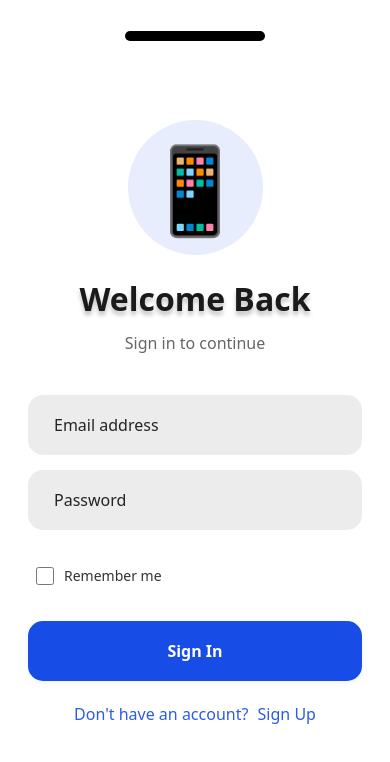
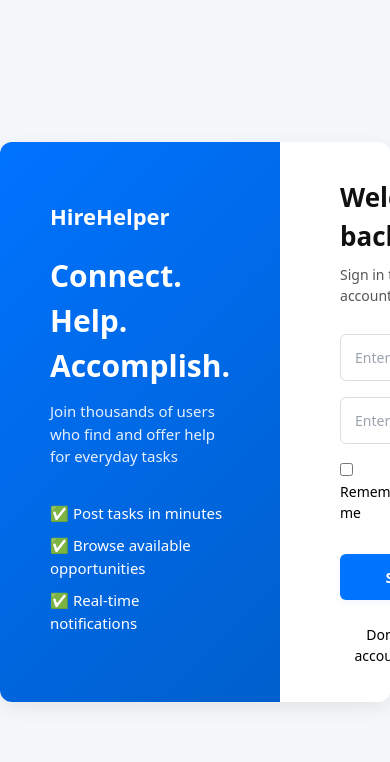
Before and after one commit to springboardmentor632/internship_infosys_2025_hire_a_helper_team_03, a React (Create React App) app in the folder frontend/: page / in a window 390 px wide. Shown: the top 762 px of the page. Built offline with nearby package versions, Linux system fonts and the light colour scheme.

Commit message:
updated UI

```diff
--- a/frontend/src/Components/login.jsx
+++ b/frontend/src/Components/login.jsx
@@ -3,7 +3,11 @@ import { useNavigate } from "react-router-dom";
 import "./signup.css";
 
 export default function LoginPage() {
-  const [formData, setFormData] = useState({ email: "", password: "", remember: false });
+  const [formData, setFormData] = useState({
+    email: "",
+    password: "",
+    remember: false,
+  });
   const [error, setError] = useState("");
   const navigate = useNavigate();
 
@@ -22,7 +26,10 @@ export default function LoginPage() {
       const res = await fetch("http://localhost:5000/api/auth/login", {
         method: "POST",
         headers: { "Content-Type": "application/json" },
-        body: JSON.stringify({ email: formData.email, password: formData.password }),
+        body: JSON.stringify({
+          email: formData.email,
+          password: formData.password,
+        }),
       });
       const data = await res.json();
       if (!res.ok) throw new Error(data.message || "Login failed");
@@ -34,83 +41,70 @@ export default function LoginPage() {
 
   return (
     <div className="page-container">
-      <div className="main-card">
-        {/* Left: Blue Welcome Section (Hidden on mobile) */}
-        <div className="welcome-section" style={{ flex: 1.2, alignItems: 'flex-start', textAlign: 'left' }}>
-          <div style={{ maxWidth: 420 }}>
-            <h1 style={{ fontSize: 44, fontWeight: 800, marginBottom: 8, lineHeight: 1.1, color: '#fff' }}>
-              Welcome Back<br />
-              <span style={{ color: "#f472b6" }}>to HireHelper</span>
-            </h1>
-            <div style={{ fontSize: 16, marginBottom: 32, marginTop: 8, opacity: 0.9, color: '#fff' }}>
-              Login to access your account
-            </div>
-          </div>
-          <img
-            src="/Illustration.png"
-            alt="Login illustration for HireHelper"
-            style={{ width: "100%", maxWidth: 420, marginTop: 24 }}
-          />
+      <div className="login-card">
+        {/* LEFT SIDE */}
+        <div className="left-section">
+          <h1 className="brand-title"> HireHelper</h1>
+          <h3 className="headline">Connect. Help. Accomplish.</h3>
+          <p className="subtext">
+            Join thousands of users who find and offer help for everyday tasks
+          </p>
+          <ul className="features-list">
+            <li>✅ Post tasks in minutes</li>
+            <li>✅ Browse available opportunities</li>
+            <li>✅ Real-time notifications</li>
+          </ul>
         </div>
 
-        {/* Right: Login Form Section */}
-        <div className="form-section" style={{ flex: 1 }}>
-          {/* Mobile Icon (Visible only on mobile) */}
-          <div className="mobile-icon-container">
-            📱
-          </div>
-
-          <div style={{ width: "100%", maxWidth: 340, margin: '0 auto' }}>
-            <h2 className="title">Welcome Back</h2>
-            <div className="subtitle">Sign in to continue</div>
+        {/* RIGHT SIDE */}
+        <div className="right-section">
+          <h2 className="title">Welcome back</h2>
+          <p className="subtitle">Sign in to your account to continue</p>
 
           <form onSubmit={handleSubmit}>
             <input
               type="email"
               name="email"
-                placeholder="Email address"
+              placeholder="Enter your email"
               value={formData.email}
               onChange={handleChange}
-                className="input-field full-width"
+              className="input-field"
               required
             />
             <input
               type="password"
               name="password"
-                placeholder="Password"
+              placeholder="Enter your password"
               value={formData.password}
               onChange={handleChange}
-                className="input-field full-width"
+              className="input-field"
               required
             />
-              <div className="checkbox-group">
+
+            <div className="form-options">
+              <label>
                 <input
                   type="checkbox"
-                  id="remember"
                   name="remember"
                   checked={formData.remember}
                   onChange={handleChange}
-                />
-                <label htmlFor="remember">Remember me</label>
+                />{" "}
+                Remember me
+              </label>
+              <span className="forgot">Forgot password?</span>
             </div>
-              {error && (
-                <div style={{ color: "red", marginBottom: 10, textAlign: "center" }}>{error}</div>
-              )}
+
+            {error && <div className="error-msg">{error}</div>}
+
             <button type="submit" className="submit-btn">
               Sign In
             </button>
+
+            <div className="signup-link">
+              Don’t have an account?{" "}
+              <span onClick={() => navigate("/signup")}>Sign up</span>
+            </div>
           </form>
-
-            <div className="existing">
-              Don't have an account?{' '}
-              <span
-                className="signIn"
-                onClick={() => navigate("/signup")}
-              >
-                Sign Up
-              </span>
-            </div>
-          </div>
         </div>
       </div>
     </div>
--- a/frontend/src/components/signup.css
+++ b/frontend/src/components/signup.css
@@ -1,335 +1,164 @@
-/* src/signup.css */
-
-/* --- General Page Layout --- */
 .page-container {
-  min-height: 100vh;
   display: flex;
+  justify-content: center;
   align-items: center;
-  justify-content: center;
-  padding: 20px;
-  background: linear-gradient(135deg, #f0f4f8 0%, #e8ecf2 100%);
+  height: 100vh;
+  background: #f5f8fb;
 }
 
-.main-card {
-  background: white;
-  border-radius: 24px;
-  box-shadow: 0 15px 45px rgba(0, 0, 0, 0.08), 0 8px 20px rgba(0, 0, 0, 0.03);
-  display: grid;
-  grid-template-columns: 1fr 1.2fr;
-  max-width: 1100px;
-  width: 100%;
+.login-card {
+  display: flex;
+  width: 900px;
+  height: 560px;
+  border-radius: 12px;
   overflow: hidden;
+  background: #fff;
+  box-shadow: 0 6px 20px rgba(0, 0, 0, 0.08);
 }
 
-/* --- Form Section Styling --- */
-.form-section {
+/* LEFT SIDE */
+.left-section {
+  flex: 1;
+  background: linear-gradient(135deg, #0073ff, #005fcc);
+  color: white;
   padding: 60px 50px;
+  display: flex;
+  flex-direction: column;
+  justify-content: center;
+}
+
+.brand-title {
+  font-size: 22px;
+  font-weight: 600;
+  margin-bottom: 20px;
+}
+
+.headline {
+  font-size: 30px;
+  font-weight: 700;
+  margin-bottom: 12px;
+}
+
+.subtext {
+  font-size: 15px;
+  margin-bottom: 24px;
+  opacity: 0.9;
+}
+
+.features-list {
+  list-style: none;
+  padding: 0;
+}
+
+.features-list li {
+  margin: 10px 0;
+  font-size: 15px;
+}
+
+/* RIGHT SIDE */
+.right-section {
+  flex: 1;
+  padding: 60px;
+  display: flex;
+  flex-direction: column;
+  justify-content: center;
+  background: #ffffff;
 }
 
 .title {
-  font-size: 32px;
+  font-size: 26px;
   font-weight: 700;
   margin-bottom: 8px;
-  color: #1a1a1a;
+  color: #111;
 }
 
 .subtitle {
-  color: #666;
   font-size: 14px;
-  margin-bottom: 40px;
-}
-
-.form-row {
-  display: grid;
-  grid-template-columns: 1fr 1fr;
-  gap: 16px;
-  margin-bottom: 16px;
+  color: #555;
+  margin-bottom: 28px;
 }
 
 .input-field {
   width: 100%;
-  padding: 14px 18px;
-  border: none;
-  background: #f5f5f5;
-  border-radius: 12px;
+  padding: 12px 14px;
+  margin-bottom: 16px;
+  border-radius: 6px;
+  border: 1px solid #ddd;
+  outline: none;
   font-size: 14px;
-  color: #333;
-  transition: background 0.3s, box-shadow 0.3s;
-  margin-bottom: 16px;
-  box-sizing: border-box;
-}
-
-.input-field::placeholder {
-  color: #a0a0a0;
 }
 
 .input-field:focus {
-  outline: none;
-  background: #ebebeb;
-  box-shadow: 0 0 0 2px rgba(43, 89, 255, 0.3);
+  border-color: #0073ff;
 }
 
-.full-width {
-  grid-column: 1 / -1;
+.form-options {
+  display: flex;
+  justify-content: space-between;
+  align-items: center;
+  margin-bottom: 20px;
+  font-size: 14px;
 }
 
-.checkbox-group {
-  display: flex;
-  align-items: center;
-  margin: 24px 0 32px 0;
-}
-
-.checkbox-group input[type="checkbox"] {
-  width: 18px;
-  height: 18px;
-  margin-right: 10px;
-  cursor: pointer;
-  accent-color: #2B59FF;
-  border-radius: 4px;
-}
-
-.checkbox-group label {
-  font-size: 14px;
-  color: #333;
+.forgot {
+  color: #0073ff;
   cursor: pointer;
 }
 
-.link {
-  color: #2B59FF;
-  text-decoration: none;
-  cursor: pointer;
-}
-
-.link:hover {
-  text-decoration: underline;
+.error-msg {
+  color: red;
+  text-align: center;
+  margin-bottom: 10px;
 }
 
 .submit-btn {
   width: 100%;
-  padding: 16px;
-  background: #2B59FF;
+  padding: 12px;
+  background-color: #0073ff;
   color: white;
   border: none;
-  border-radius: 12px;
-  font-size: 16px;
+  border-radius: 6px;
+  font-size: 15px;
+  cursor: pointer;
   font-weight: 600;
-  cursor: pointer;
-  transition: background 0.3s, transform 0.2s;
+  transition: background 0.3s;
 }
 
 .submit-btn:hover {
-  background: #234CCD;
+  background-color: #005fcc;
 }
 
-.submit-btn:active {
-  transform: translateY(1px);
+.divider {
+  text-align: center;
+  color: #888;
+  font-size: 13px;
+  margin: 20px 0;
 }
 
-/* --- Welcome Section Styling --- */
-.welcome-section {
-  background: #2B59FF;
-  padding: 60px;
+.social-buttons {
   display: flex;
-  flex-direction: column;
-  align-items: center;
   justify-content: center;
-  text-align: center;
+  gap: 12px;
 }
 
-.welcome-text {
-  font-size: 48px;
-  font-weight: 700;
-  color: white;
-  margin-bottom: 4px;
+.social-btn {
+  width: 45px;
+  height: 40px;
+  border: 1px solid #ccc;
+  border-radius: 6px;
+  background: white;
+  font-size: 18px;
+  cursor: pointer;
 }
 
-.brand-text {
-  font-size: 54px;
-  font-weight: 800;
-  color: #f562ac;
-  margin: 0;
+.signup-link {
+  text-align: center;
+  margin-top: 24px;
+  font-size: 14px;
 }
 
-.welcome-subtitle {
-  color: white;
-  font-size: 15px;
-  margin-top: 12px;
+.signup-link span {
+  color: #0073ff;
+  cursor: pointer;
+  font-weight: 600;
 }
-
-/* --- Illustration Styling --- */
-.illustration-container {
-  margin-top: 40px;
-  width: 100%;
-  max-width: 400px;
-}
-
-.illustration-img {
-  max-width: 100%;
-  height: auto;
-  display: block;
-  margin: 0 auto;
-}
-
-.existing {
-  text-align: center;
-  padding: 5px;
-  margin-top: 20px;
-  font-size: 16px;
-  color: #666;
-}
-
-.signIn {
-  color: #2563eb;
-  font-weight: 500;
-  margin-left: 5px;
-}
-
-/* Mobile Icon Container */
-.mobile-icon-container {
-  display: none;
-  width: 135px;
-  height: 135px;
-  background: rgba(23, 77, 230, 0.1);
-  border-radius: 50%;
-  margin: 40px auto 20px;
-  align-items: center;
-  justify-content: center;
-  font-size: 85px;
-}
-
-/* --- RESPONSIVE STYLES FOR MOBILE --- */
-@media (max-width: 768px) {
-  .page-container {
-    padding: 0;
-    background: #ffffff;
-  }
-
-  .main-card {
-    display: flex;
-    flex-direction: column;
-    max-width: 100%;
-    width: 100%;
-    min-height: 100vh;
-    border-radius: 25px;
-    box-shadow: none;
-    margin: 0;
-  }
-
-  /* Hide welcome section on mobile */
-  .welcome-section {
-    display: none !important;
-  }
-
-  /* Form section takes full screen */
-  .form-section {
-    padding: 80px 28px 40px;
-    width: 100%;
-    box-sizing: border-box;
-    display: flex;
-    flex-direction: column;
-    justify-content: flex-start;
-    min-height: 100vh;
-  }
-
-  /* Show mobile icon */
-  .mobile-icon-container {
-    display: flex;
-  }
-
-  .title {
-    font-size: 32px;
-    font-weight: 700;
-    text-align: center;
-    margin-bottom: 8px;
-    text-shadow: 0px 4px 4px rgba(0, 0, 0, 0.25);
-  }
-
-  .subtitle {
-    font-size: 16px;
-    text-align: center;
-    margin-bottom: 40px;
-    color: #666;
-  }
-
-  .form-row {
-    display: flex;
-    flex-direction: column;
-    gap: 0;
-    margin-bottom: 0;
-  }
-
-  .input-field {
-    width: 100%;
-    padding: 18px 26px;
-    font-size: 16px;
-    border-radius: 15px;
-    background: rgba(217, 217, 217, 0.51);
-    margin-bottom: 15px;
-    box-sizing: border-box;
-  }
-
-  .input-field::placeholder {
-    color: rgba(0, 0, 0, 0.85);
-  }
-
-  .checkbox-group {
-    margin: 20px 0 25px 8px;
-  }
-
-  .checkbox-group input[type="checkbox"] {
-    width: 18px;
-    height: 18px;
-    background: #D9D9D9;
-  }
-
-  .checkbox-group label {
-    font-size: 14px;
-  }
-
-  .submit-btn {
-    width: 100%;
-    padding: 18px;
-    font-size: 16px;
-    font-weight: 700;
-    border-radius: 15px;
-    background: #174DE6;
-    margin-top: 10px;
-  }
-
-  .existing {
-    font-size: 16px;
-    margin-top: 16px;
-    text-align: center;
-    color: #2B5CE6;
-  }
-
-  .signIn {
-    color: #2B5CE6;
-    font-weight: 400;
-  }
-
-  /* Add top bar indicator */
-  .page-container::before {
-    content: '';
-    position: fixed;
-    top: 31px;
-    left: 50%;
-    transform: translateX(-50%);
-    width: 140px;
-    height: 10px;
-    background: #000000;
-    border-radius: 5px;
-    z-index: 1000;
-  }
-}
-
-/* Even smaller screens */
-@media (max-width: 375px) {
-  .form-section {
-    padding: 80px 20px 40px;
-  }
-
-  .input-field {
-    padding: 16px 20px;
-  }
-}
--- a/frontend/src/components/signup.jsx
+++ b/frontend/src/components/signup.jsx
@@ -2,17 +2,13 @@ import React, { useState } from "react";
 import { useNavigate } from "react-router-dom";
 import "./signup.css";
 
-export default function SignUpPage() {
+export default function LoginPage() {
   const [formData, setFormData] = useState({
-    firstName: "",
-    lastName: "",
     email: "",
-    phone: "",
     password: "",
-    agreeToTerms: false,
+    remember: false,
   });
   const [error, setError] = useState("");
-  const [success, setSuccess] = useState("");
   const navigate = useNavigate();
 
   const handleChange = (e) => {
@@ -26,33 +22,18 @@ export default function SignUpPage() {
   const handleSubmit = async (e) => {
     e.preventDefault();
     setError("");
-    setSuccess("");
-    if (!formData.agreeToTerms) {
-      setError("You must agree to the Terms & Conditions.");
-      return;
-    }
     try {
-      const res = await fetch("http://localhost:5000/api/auth/register", {
+      const res = await fetch("http://localhost:5000/api/auth/login", {
         method: "POST",
         headers: { "Content-Type": "application/json" },
         body: JSON.stringify({
-          firstName: formData.firstName,
-          lastName: formData.lastName,
           email: formData.email,
-          phone: formData.phone,
           password: formData.password,
         }),
       });
       const data = await res.json();
-      if (!res.ok) throw new Error(data.message || "Registration failed");
-
-      // Save email to localStorage for OTP page to access
-      localStorage.setItem("email", formData.email);
-
-      setSuccess("Account created successfully! Redirecting to OTP verification...");
-
-      // Navigate to OTP verification page
-      navigate("/verifyotp");
+      if (!res.ok) throw new Error(data.message || "Login failed");
+      navigate("/dashboard");
     } catch (err) {
       setError(err.message);
     }
@@ -60,129 +41,64 @@ export default function SignUpPage() {
 
   return (
     <div className="page-container">
-      <div className="main-card">
-        {/* Left Section: Create Account Form */}
-        <div className="form-section">
-          <div style={{ width: "100%", maxWidth: 500, margin: "0 auto" }}>
-            <h2 className="title">Create Account</h2>
-            <p className="subtitle">Join the HireHelper community</p>
+      <div className="login-card">
+        {/* LEFT SIDE */}
+        <div className="left-section">
+          <h1 className="brand-title"> HireHelper</h1>
+          <h3 className="headline">Connect. Help. Accomplish.</h3>
+          <p className="subtext">
+            Join thousands of users who find and offer help for everyday tasks
+          </p>
+          <ul className="features-list">
+            <li>✅ Post tasks in minutes</li>
+            <li>✅ Browse available opportunities</li>
+            <li>✅ Real-time notifications</li>
+          </ul>
+        </div>
 
-            <form onSubmit={handleSubmit}>
-              {error && (
-                <div style={{ color: "red", marginBottom: 10, textAlign: "center" }}>{error}</div>
-              )}
-              {success && (
-                <div style={{ color: "green", marginBottom: 10, textAlign: "center" }}>{success}</div>
-              )}
-
-              {/* First Name & Last Name */}
-              <div className="form-row">
+        {/* RIGHT SIDE */}
+        <div className="flex flex-col justify-center items-center w-full bg-white p-8">
+  <h2 className="text-3xl font-bold text-blue-800 mb-6">Create Account</h2>
+  <form className="flex flex-col w-full max-w-sm space-y-4">
     <input
       type="text"
-                  name="firstName"
-                  placeholder="First Name"
-                  value={formData.firstName}
-                  onChange={handleChange}
-                  className="input-field"
+      placeholder="Full Name"
+      className="border border-gray-300 rounded-lg px-4 py-2 focus:outline-none focus:ring-2 focus:ring-blue-500"
       required
     />
     <input
-                  type="text"
-                  name="lastName"
-                  placeholder="Last Name"
-                  value={formData.lastName}
-                  onChange={handleChange}
-                  className="input-field"
+      type="email"
+      placeholder="Email"
+      className="border border-gray-300 rounded-lg px-4 py-2 focus:outline-none focus:ring-2 focus:ring-blue-500"
       required
     />
+    <input
+      type="password"
+      placeholder="Password"
+      className="border border-gray-300 rounded-lg px-4 py-2 focus:outline-none focus:ring-2 focus:ring-blue-500"
+      required
+    />
+    <input
+      type="password"
+      placeholder="Confirm Password"
+      className="border border-gray-300 rounded-lg px-4 py-2 focus:outline-none focus:ring-2 focus:ring-blue-500"
+      required
+    />
+    <button
+      type="submit"
+      className="bg-blue-700 text-white py-2 rounded-lg font-semibold hover:bg-blue-800 transition"
+    >
+      Sign Up
+    </button>
+    <p className="text-sm text-gray-600 text-center">
+      Already have an account?{" "}
+      <a href="/login" className="text-blue-600 hover:underline">
+        Sign In
+      </a>
+    </p>
+  </form>
 </div>
 
-              {/* Email Address */}
-              <input
-                type="email"
-                name="email"
-                placeholder="Email address"
-                value={formData.email}
-                onChange={handleChange}
-                className="input-field full-width"
-                required
-              />
-
-              {/* Phone Number */}
-              <input
-                type="tel"
-                name="phone"
-                placeholder="Phone Number"
-                value={formData.phone}
-                onChange={handleChange}
-                className="input-field full-width"
-                required
-              />
-
-              {/* Password */}
-              <input
-                type="password"
-                name="password"
-                placeholder="Password"
-                value={formData.password}
-                onChange={handleChange}
-                className="input-field full-width"
-                required
-              />
-
-              {/* Terms & Conditions Checkbox */}
-              <div className="checkbox-group">
-                <input
-                  type="checkbox"
-                  id="terms"
-                  name="agreeToTerms"
-                  checked={formData.agreeToTerms}
-                  onChange={handleChange}
-                />
-                <label htmlFor="terms">
-                  I agree to <span className="link">Terms & Conditions</span>
-                </label>
-              </div>
-
-              <button type="submit" className="submit-btn">
-                Create Account
-              </button>
-            </form>
-
-            <div className="existing">
-              Already Have an Account?
-              <span
-                className="signIn"
-                onClick={() => navigate("/")}
-                style={{ cursor: "pointer" }}
-              >
-                Sign in
-              </span>
-            </div>
-          </div>
-        </div>
-
-        {/* Right Section: Welcome Illustration (Hidden on mobile) */}
-        <div className="welcome-section" style={{ alignItems: "flex-start" }}>
-          <div style={{ maxWidth: 420 }}>
-            <h1 style={{ fontSize: 48, fontWeight: 800, marginBottom: 8, lineHeight: 1.1, color: "#fff" }}>
-              Welcome Back
-              <br />
-              <span style={{ color: "#EC4899" }}>to HireHelper</span>
-            </h1>
-            <div style={{ fontSize: 16, marginBottom: 32, marginTop: 8, opacity: 0.9, color: "#fff" }}>
-              Signup for your account
-            </div>
-          </div>
-          <div className="illustration-container" style={{ marginTop: 40, width: "100%", maxWidth: 400 }}>
-            <img
-              src="/Illustration.png"
-              alt="Sign up illustration for HireHelper"
-              className="illustration-img"
-              style={{ maxWidth: "100%", height: "auto", display: "block", margin: 0 }}
-            />
-          </div>
-        </div>
       </div>
     </div>
   );
--- a/package.json
+++ /dev/null
@@ -1,6 +0,0 @@
-{
-  "dependencies": {
-    "axios": "^1.12.2",
-    "nodemailer": "^7.0.9"
-  }
-}
```
Also changed, not shown: 1 other file (tests, documents, lock files or other folders). Lines whose indentation alone changed are shown as unchanged.
